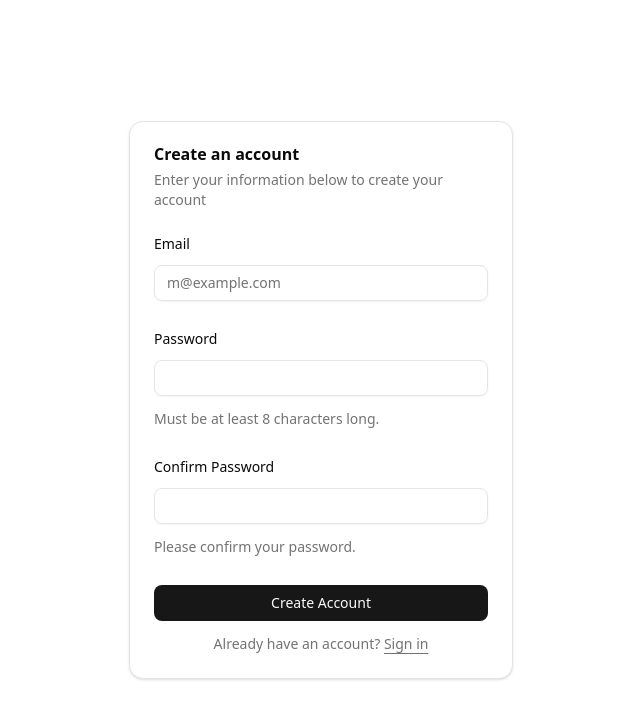
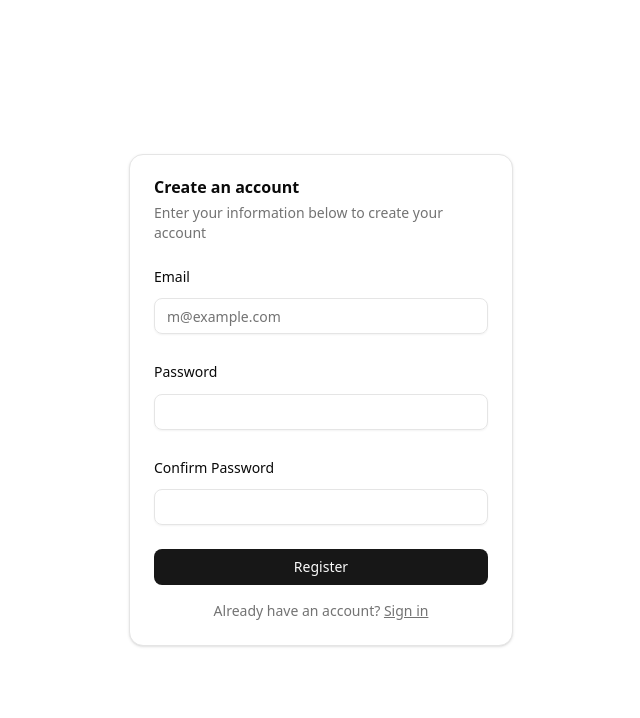
Before and after one commit to NayanBramhane/codeb-todo, a React (Vite) app in the folder client/: page / in a window 1280 px wide. Shown: the top 718 px of the page, without its empty margins (319-959 px from the left). Built offline with nearby package versions, Linux system fonts and the light colour scheme.

Commit message:
added validations for register page

```diff
--- a/client/src/components/Register.tsx
+++ b/client/src/components/Register.tsx
@@ -1,26 +1,44 @@
+import { zodResolver } from "@hookform/resolvers/zod";
+import { Controller, useForm } from "react-hook-form";
+
 import { Button } from "@/components/ui/button";
 import {
   Card,
   CardContent,
   CardDescription,
+  CardFooter,
   CardHeader,
   CardTitle,
 } from "@/components/ui/card";
 import {
   Field,
-  FieldDescription,
+  FieldError,
   FieldGroup,
   FieldLabel,
 } from "@/components/ui/field";
 import { Input } from "@/components/ui/input";
+import { registerSchema, type RegisterValues } from "@/schemas/auth.schema";
+import { registerService } from "@/services/register.service";
 
 export default function Register({
   ...props
 }: React.ComponentProps<typeof Card>) {
+  const form = useForm<RegisterValues>({
+    resolver: zodResolver(registerSchema),
+    defaultValues: {
+      email: "",
+      password: "",
+      confirmPassword: "",
+    },
+  });
+
+  async function onSubmit(data: RegisterValues) {
+    registerService(data);
+  }
+
   return (
     <div className="flex min-h-svh w-full items-center justify-center p-6 md:p-10">
-      <div className="w-full max-w-sm">
-        <Card {...props}>
+      <Card className="w-full max-w-sm" {...props}>
         <CardHeader>
           <CardTitle>Create an account</CardTitle>
           <CardDescription>
@@ -28,46 +46,90 @@ export default function Register({
           </CardDescription>
         </CardHeader>
         <CardContent>
-            <form>
+          <form id="register-form" onSubmit={form.handleSubmit(onSubmit)}>
             <FieldGroup>
-                <Field>
-                  <FieldLabel htmlFor="email">Email</FieldLabel>
+              {/* Email Field */}
+              <Controller
+                name="email"
+                control={form.control}
+                render={({ field, fieldState }) => (
+                  <Field data-invalid={fieldState.invalid}>
+                    <FieldLabel htmlFor="reg-email">Email</FieldLabel>
                     <Input
-                    id="email"
+                      {...field}
+                      id="reg-email"
                       type="email"
                       placeholder="m@example.com"
-                    required
+                      aria-invalid={fieldState.invalid}
                     />
+                    {fieldState.invalid && (
+                      <FieldError errors={[fieldState.error]} />
+                    )}
                   </Field>
-                <Field>
-                  <FieldLabel htmlFor="password">Password</FieldLabel>
-                  <Input id="password" type="password" required />
-                  <FieldDescription>
-                    Must be at least 8 characters long.
-                  </FieldDescription>
+                )}
+              />
+
+              {/* Password Field */}
+              <Controller
+                name="password"
+                control={form.control}
+                render={({ field, fieldState }) => (
+                  <Field data-invalid={fieldState.invalid}>
+                    <FieldLabel htmlFor="reg-password">Password</FieldLabel>
+                    <Input
+                      {...field}
+                      id="reg-password"
+                      type="password"
+                      aria-invalid={fieldState.invalid}
+                    />
+                    {fieldState.invalid && (
+                      <FieldError errors={[fieldState.error]} />
+                    )}
                   </Field>
-                <Field>
-                  <FieldLabel htmlFor="confirm-password">
+                )}
+              />
+
+              {/* Confirm Password Field */}
+              <Controller
+                name="confirmPassword"
+                control={form.control}
+                render={({ field, fieldState }) => (
+                  <Field data-invalid={fieldState.invalid}>
+                    <FieldLabel htmlFor="reg-confirm">
                       Confirm Password
                     </FieldLabel>
-                  <Input id="confirm-password" type="password" required />
-                  <FieldDescription>
-                    Please confirm your password.
-                  </FieldDescription>
+                    <Input
+                      {...field}
+                      id="reg-confirm"
+                      type="password"
+                      aria-invalid={fieldState.invalid}
+                    />
+                    {fieldState.invalid && (
+                      <FieldError errors={[fieldState.error]} />
+                    )}
                   </Field>
-                <FieldGroup>
-                  <Field>
-                    <Button type="submit">Create Account</Button>
-                    <FieldDescription className="px-6 text-center">
-                      Already have an account? <a href="login">Sign in</a>
-                    </FieldDescription>
-                  </Field>
-                </FieldGroup>
+                )}
+              />
             </FieldGroup>
           </form>
         </CardContent>
+        <CardFooter className="flex flex-col gap-4">
+          <Button
+            type="submit"
+            form="register-form"
+            className="w-full"
+            disabled={form.formState.isSubmitting}
+          >
+            {form.formState.isSubmitting ? "Creating account..." : "Register"}
+          </Button>
+          <p className="text-center text-sm text-muted-foreground">
+            Already have an account?{" "}
+            <a href="/login" className="underline hover:text-primary">
+              Sign in
+            </a>
+          </p>
+        </CardFooter>
       </Card>
-      </div>
     </div>
   );
 }
--- /dev/null
+++ b/client/src/services/register.service.ts
@@ -0,0 +1,15 @@
+import { type RegisterValues } from "@/schemas/auth.schema";
+import axios, { AxiosError } from "axios";
+import { toast } from "sonner";
+
+export async function registerService(data: RegisterValues) {
+  try {
+    const response = await axios.post("/api/v1/users/register", data);
+    toast.success(response.data.message || "Registration successful!");
+  } catch (err) {
+    const error = err as AxiosError<{ message: string }>;
+
+    const errorMsg = error.response?.data?.message || "Something went wrong";
+    toast.error(errorMsg);
+  }
+}
```
Lines whose indentation alone changed are shown as unchanged.
